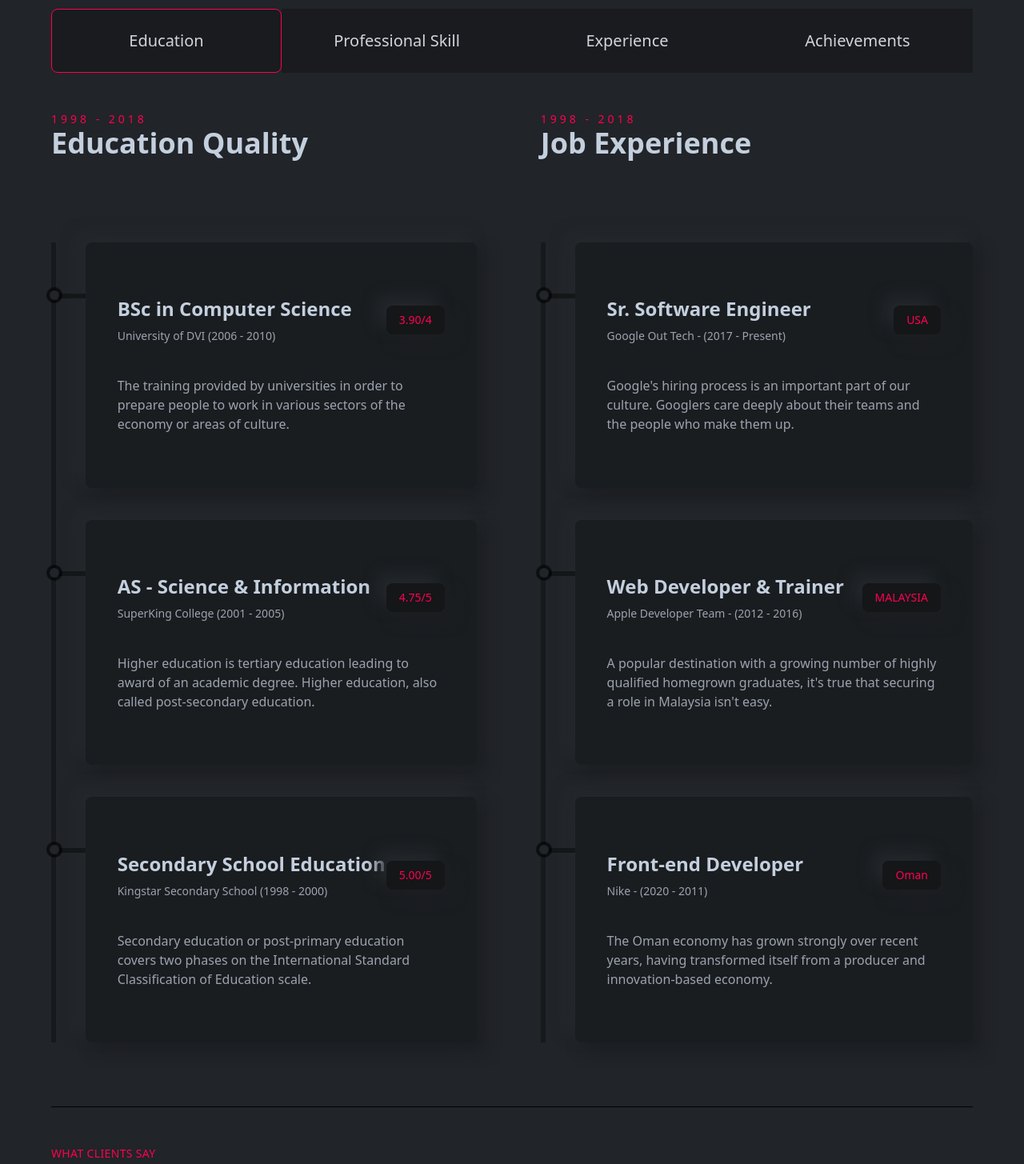
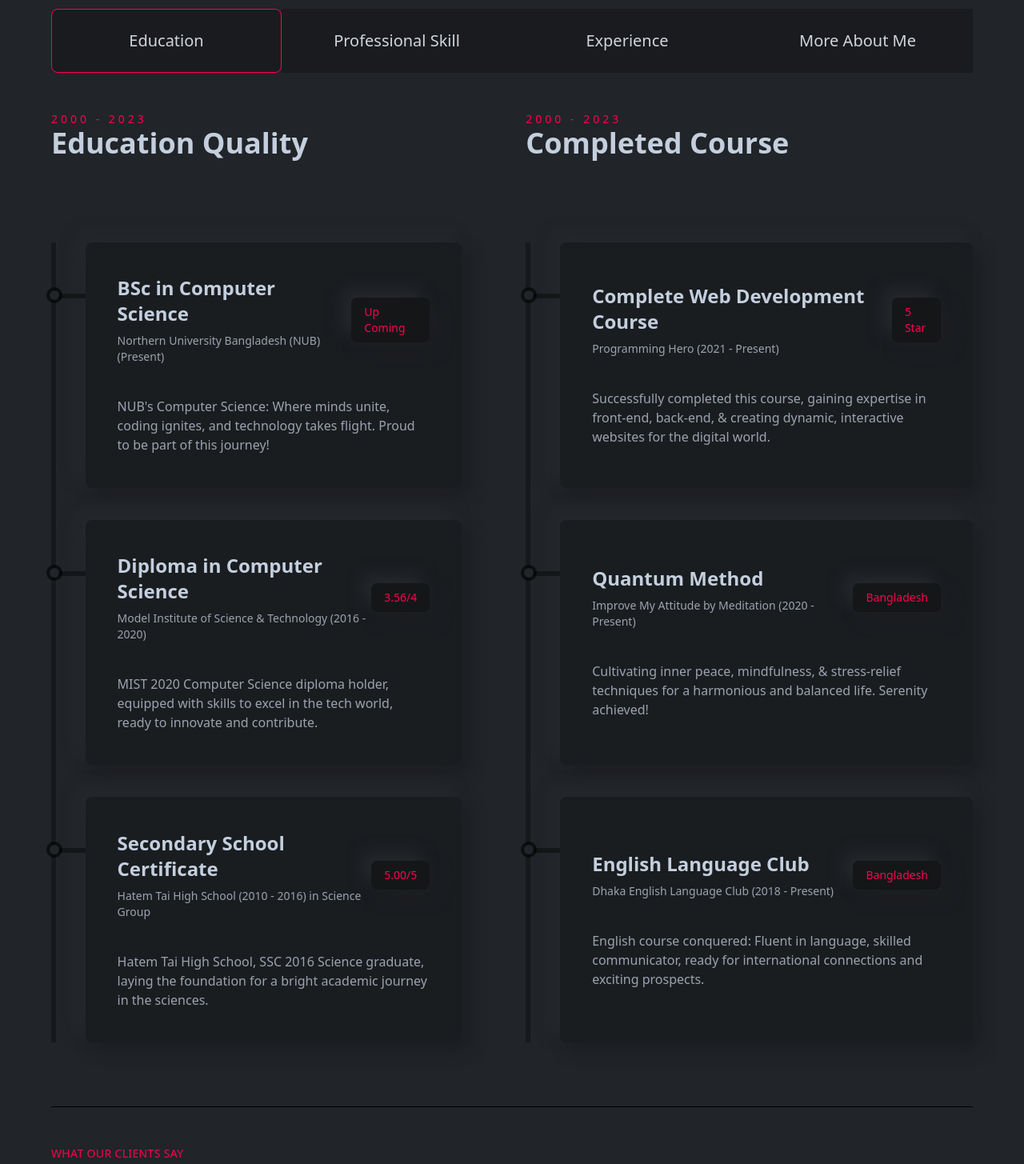
Before and after one commit to momenur/Portfolio, a React (Vite) app: page / in a window 1280 px wide. Shown: the part 3080-4535 px from the top of the page at 80% size. Built offline with nearby package versions, Linux system fonts and the light colour scheme.

Commit message:
added resume info

```diff
--- a/src/components/Contact/ContactLeft.jsx
+++ b/src/components/Contact/ContactLeft.jsx
@@ -8,7 +8,7 @@ const ContactLeft = () => {
                 <div className="flex flex-col gap-4">
                     <h3 className="text-3xl font-bold text-white">Momenur Islam</h3>
                     <p className="text-lg font-normal text-gray-400">Junior Front-End Web Developer</p>
-                    <p className="text-base tracking-wide text-gray-400">Lorem ipsum, Sapiente, reprehenderit repellendus!</p>
+                    <p className="text-base tracking-wide text-gray-400">Address: Block A-12, House #78, Road #04, Middle Badda Bazar Road, Dhaka, Bangladesh.</p>
                     <p className="flex items-center gap-2 text-base text-gray-400">Phone: <span className="text-lightText">+8801755-772447</span></p>
                     <p className="flex items-center gap-2 text-base text-gray-400">Email: {" "} <span className="text-lightText">momenurislam6@gmail.com</span></p>
                     <div>
--- a/src/components/Resume/Achivement.jsx
+++ b/src/components/Resume/Achivement.jsx
@@ -6,54 +6,50 @@ const Achivement = () => {
     >
       <div>
         <div className="py-12 font-titleFont">
-          <p className="text-sm text-designColor tracking-[4px]">2007 - 2010</p>
-          <h2 className="text-4xl font-bold">Company Experience</h2>
+          <p className="text-sm text-designColor tracking-[4px]">2000 - 2023</p>
+          <h2 className="text-2xl font-bold lgl:text-4xl">About Me</h2>
         </div>
         <div className="mt-6 w-full h-[1000px] border-l-[6px] border-l-black border-opacity-30 flex flex-col gap-10">
           <ResumeCard
-            title="Lorem ipsum dolor sit amet."
-            subTitle="Lorem ipsum dolor sit amet alternative."
+            title="As a Family Person"
+            subTitle="Belong Brown to Present."
             result="Success"
-            des="Lorem ipsum dolor sit amet consectetur adipisicing elit. Tempora itaque accusamus corporis dolor debitis natus sapiente, voluptates possimus minima totam!"
-          />
+            des="All the members of the family are highly intimate with me and I am to them too." />
           <ResumeCard
-            title="Lorem ipsum dolor sit amet."
-            subTitle="Lorem ipsum dolor sit amet alternative."
+            title="As a Friend"
+            subTitle="Belong Brown to Present."
             result="Success"
-            des="Lorem ipsum dolor sit amet consectetur adipisicing elit. Tempora itaque accusamus corporis dolor debitis natus sapiente, voluptates possimus minima totam!"
-          />
+            des="Always there to lend an ear, share laughter, offer support, and make memories that last a lifetime." />
           <ResumeCard
-            title="Lorem ipsum dolor sit amet."
-            subTitle="Lorem ipsum dolor sit amet alternative."
+            title="As a Social Person."
+            subTitle="Belong Brown to Present."
             result="Success"
-            des="Lorem ipsum dolor sit amet consectetur adipisicing elit. Tempora itaque accusamus corporis dolor debitis natus sapiente, voluptates possimus minima totam!"
+            des="Thriving in connections, fostering inclusivity, spreading positivity, and embracing diverse perspectives for meaningful interactions."
           />
         </div>
       </div>
       <div>
         <div className="py-12 font-titleFont">
-          <p className="text-sm text-designColor tracking-[4px]">2007 - 2010</p>
-          <h2 className="text-4xl font-bold">Job Experience</h2>
+          <p className="text-sm text-designColor tracking-[4px]">2000 - 2023</p>
+          <h2 className="text-2xl font-bold lgl:text-4xl">More About Me</h2>
         </div>
         <div className="mt-6 w-full h-[1000px] border-l-[6px] border-l-black border-opacity-30 flex flex-col gap-10">
           <ResumeCard
-            title="Lorem ipsum dolor sit amet."
-            subTitle="Lorem ipsum dolor sit amet alternative."
+            title="As an Employee"
+            subTitle="2016 - 2020"
             result="Success"
-            des="Lorem ipsum dolor sit amet consectetur adipisicing elit. Tempora itaque accusamus corporis dolor debitis natus sapiente, voluptates possimus minima totam!"
+            des="Diligent, proactive, reliable, and dedicated, consistently delivering high-quality work and contributing to the success of the team."
           />
           <ResumeCard
-            title="Lorem ipsum dolor sit amet."
-            subTitle="Lorem ipsum dolor sit amet alternative."
+            title="As a Citizen"
+            subTitle="Belong Brown to Present."
             result="Success"
-            des="Lorem ipsum dolor sit amet consectetur adipisicing elit. Tempora itaque accusamus corporis dolor debitis natus sapiente, voluptates possimus minima totam!"
-          />
+            des="Committed to the community, upholding values, respecting laws, and actively contributing to the betterment of society."/>
           <ResumeCard
-            title="Lorem ipsum dolor sit amet."
-            subTitle="Lorem ipsum dolor sit amet alternative."
+            title="As a Teacher"
+            subTitle="2021 - 2022"
             result="Success"
-            des="Lorem ipsum dolor sit amet consectetur adipisicing elit. Tempora itaque accusamus corporis dolor debitis natus sapiente, voluptates possimus minima totam!"
-          />
+            des=" Inspiring minds, fostering curiosity, guiding knowledge, and empowering students to reach their full potential." />
         </div>
       </div>
     </motion.div>
--- a/src/components/Resume/Education.jsx
+++ b/src/components/Resume/Education.jsx
@@ -5,53 +5,53 @@ const Education = () => {
         <motion.div initial={{opacity:0}} animate={{opacity:1, transition:{duration:.5}}} className="flex flex-col gap-20 lgl:flex-row">
             <div>
                 <div className="py-12">
-                    <p className="text-sm text-designColor tracking-[4px]">1998 - 2018</p>
-                    <h2 className="text-4xl font-bold">Education Quality</h2>
+                    <p className="text-sm text-designColor tracking-[4px]">2000 - 2023</p>
+                    <h2 className="text-2xl font-bold lgl:text-4xl">Education Quality</h2>
                 </div>
                 <div className="mt-6 lgl:mt-14 w-full h-[1000px] border-l-[6px] border-l-black border-opacity-30 flex flex-col gap-10">
                     <ResumeCard
                         title="BSc in Computer Science"
-                        subTitle="University of DVI (2006 - 2010)"
-                        result="3.90/4"
-                        des="The training provided by universities in order to prepare people to work in various sectors of the economy or areas of culture."
+                        subTitle="Northern University Bangladesh (NUB) (Present)"
+                        result="Up Coming"
+                        des="NUB's Computer Science: Where minds unite, coding ignites, and technology takes flight. Proud to be part of this journey!"
                     />
                     <ResumeCard
-                        title="AS - Science & Information"
-                        subTitle="SuperKing College (2001 - 2005)"
-                        result="4.75/5"
-                        des="Higher education is tertiary education leading to award of an academic degree. Higher education, also called post-secondary education."
+                        title="Diploma in Computer Science"
+                        subTitle="Model Institute of Science & Technology (2016 - 2020)"
+                        result="3.56/4"
+                        des="MIST 2020 Computer Science diploma holder, equipped with skills to excel in the tech world, ready to innovate and contribute."
                     />
                     <ResumeCard
-                        title="Secondary School Education"
-                        subTitle="Kingstar Secondary School (1998 - 2000)"
+                        title="Secondary School Certificate"
+                        subTitle="Hatem Tai High School (2010 - 2016) in Science Group"
                         result="5.00/5"
-                        des="Secondary education or post-primary education covers two phases on the International Standard Classification of Education scale."
+                        des="Hatem Tai High School, SSC 2016 Science graduate, laying the foundation for a bright academic journey in the sciences."
                     />
                 </div>
             </div>
             <div>
                 <div className="py-12">
-                    <p className="text-sm text-designColor tracking-[4px]">1998 - 2018</p>
-                    <h2 className="text-4xl font-bold">Job Experience</h2>
+                    <p className="text-sm text-designColor tracking-[4px]">2000 - 2023</p>
+                    <h2 className="text-2xl font-bold lgl:text-4xl">Completed Course</h2>
                 </div>
                 <div className="mt-6 lgl:mt-14 w-full h-[1000px] border-l-[6px] border-l-black border-opacity-30 flex flex-col gap-10">
                     <ResumeCard
-                        title="Sr. Software Engineer"
-                        subTitle="Google Out Tech - (2017 - Present)"
-                        result="USA"
-                        des="Google's hiring process is an important part of our culture. Googlers care deeply about their teams and the people who make them up."
+                        title="Complete Web Development Course"
+                        subTitle="Programming Hero  (2021 - Present)"
+                        result="5 Star"
+                        des="Successfully completed this course, gaining expertise in front-end, back-end, & creating dynamic, interactive websites for the digital world."
                     />
                     <ResumeCard
-                        title="Web Developer & Trainer"
-                        subTitle="Apple Developer Team - (2012 - 2016)"
-                        result="MALAYSIA"
-                        des="A popular destination with a growing number of highly qualified homegrown graduates, it's true that securing a role in Malaysia isn't easy."
+                        title="Quantum Method"
+                        subTitle="Improve My Attitude by Meditation (2020 - Present)"
+                        result="Bangladesh"
+                        des="Cultivating inner peace, mindfulness, & stress-relief techniques for a harmonious and balanced life. Serenity achieved!"
                     />
                     <ResumeCard
-                        title="Front-end Developer"
-                        subTitle="Nike - (2020 - 2011)"
-                        result="Oman"
-                        des="The Oman economy has grown strongly over recent years, having transformed itself from a producer and innovation-based economy."
+                        title="English Language Club"
+                        subTitle="Dhaka English Language Club (2018 - Present)"
+                        result="Bangladesh"
+                        des="English course conquered: Fluent in language, skilled communicator, ready for international connections and exciting prospects."
                     />
                 </div>
             </div>
--- a/src/components/Resume/Experience.jsx
+++ b/src/components/Resume/Experience.jsx
@@ -6,53 +6,54 @@ const Experience = () => {
     >
       <div>
         <div className="py-12">
-          <p className="text-sm text-designColor tracking-[4px]">2010 - 2022</p>
-          <h2 className="text-4xl font-bold">Job Experience</h2>
+          <p className="text-sm text-designColor tracking-[4px]">2016 - 2023</p>
+          <h2 className="text-2xl font-bold lgl:text-4xl">Job Experience</h2>
         </div>
         <div className="mt-6 w-full h-[1000px] border-l-[6px] border-l-black border-opacity-30 flex flex-col gap-10">
           <ResumeCard
-            title="Sr. Software Engineer"
-            subTitle="Google Out Tech - (2017 - Present)"
-            result="USA"
-            des="Google's hiring process is an important part of our culture. Googlers care deeply about their teams and the people who make them up."
+            title="Junior Instructor"
+            subTitle="Model Institute of Science & Technology  (2021 - 2022)"
+            result="GAZIPUR"
+            des="As a teacher, inspiring minds, fostering tech knowledge, shaping future innovators. Empowering the next generation of tech enthusiasts."
           />
           <ResumeCard
-            title="Web Developer & Trainer"
-            subTitle="Apple Developer Team - (2012 - 2016)"
-            result="MALAYSIA"
-            des="A popular destination with a growing number of highly qualified homegrown graduates, it's true that securing a role in Malaysia isn't easy."
+            title="IT Support Engineer"
+            subTitle="Marico Bangladesh LTD (2016 - 2000)"
+            result="DHAKA"
+            des="This job give a big opportunity to improve my communication skill. and this is the my first job"
           />
           <ResumeCard
-            title="Front-end Developer"
-            subTitle="Nike - (2020 - 2011)"
-            result="Oman"
-            des="The Oman economy has grown strongly over recent years, having transformed itself from a producer and innovation-based economy."
+            title="Web Development Trainer"
+            subTitle="Model Institute of Science & Technology (2 Months)"
+            result="GAZIPUR
+            "
+            des="Nurturing coding talents, crafting web wizards, empowering learners to build online wonders. Inspiring growth!"
           />
         </div>
       </div>
       <div>
         <div className="py-12">
-          <p className="text-sm text-designColor tracking-[4px]">2001 - 2020</p>
-          <h2 className="text-4xl font-bold">Trainer Experience</h2>
+          <p className="text-sm text-designColor tracking-[4px]">2016 - 2023</p>
+          <h2 className="text-2xl font-bold lgl:text-4xl">Other Experience</h2>
         </div>
         <div className="mt-6 w-full h-[1000px] border-l-[6px] border-l-black border-opacity-30 flex flex-col gap-10">
           <ResumeCard
-            title="Gym Instructor"
-            subTitle="Rainbow Gym Center (2015 - 2020)"
+            title="Web Development"
+            subTitle="Continue Give Afford (2018 - 2023)"
             result="DHAKA"
-            des="The training provided by universities in order to prepare people to work in various sectors of the economy or areas of culture."
+            des="Crafting digital experiences, coding creativity, weaving functionality and design into captivating online landscapes."
           />
           <ResumeCard
-            title="Web Developer and Instructor"
-            subTitle="SuperKing College (2010 - 2014)"
-            result="CANADA"
-            des="Higher education is tertiary education leading to award of an academic degree. Higher education, also called post-secondary education."
+            title="Completed Project"
+            subTitle="Dhaka Gulsan Badda (2018 - 2023)"
+            result="DHAKA"
+            des="I completed more then 20 project, Some Project of Them Show in Project Section."
           />
           <ResumeCard
-            title="School Teacher"
-            subTitle="Kingstar Secondary School (2001 - 2010)"
-            result="NEVADA"
-            des="Secondary education or post-primary education covers two phases on the International Standard Classification of Education scale."
+            title="Event Management"
+            subTitle="Model Institute of Science & Technology (2006 - 2020)"
+            result="GAZIPU"
+            des="More then 5 Academic Event successfully completed and it was awesome and exciting."
           />
         </div>
       </div>
--- a/src/components/Resume/Resume.jsx
+++ b/src/components/Resume/Resume.jsx
@@ -37,7 +37,7 @@ const Resume = () => {
                         setSkillData(false) &
                         setExperienceData(false) &
                         setAchievementData(true)
-                    } className={`${achievementData ? "border-designColor rounded-lg" : "border-transparent"} resumeLi`}>Achievements</li>
+                    } className={`${achievementData ? "border-designColor rounded-lg" : "border-transparent"} resumeLi`}>More About Me</li>
                 </ul>
             </div>
 
--- a/src/components/Testimonial/Testimonial.jsx
+++ b/src/components/Testimonial/Testimonial.jsx
@@ -35,8 +35,8 @@ const Testimonial = () => {
         speed: 500,
         slidesToShow: 1,
         slidesToScroll: 1,
-        nextArrow:<SampleNextArrow></SampleNextArrow>,
-        prevArrow:<SamplePrevArrow></SamplePrevArrow>,
+        nextArrow: <SampleNextArrow></SampleNextArrow>,
+        prevArrow: <SamplePrevArrow></SamplePrevArrow>,
         beforeChange: (prev, next) => {
             setDotActive(next);
         },
@@ -81,7 +81,7 @@ const Testimonial = () => {
     };
     return (
         <section id="testimonial" className="border-b-[1px] border-b-black pb-20">
-            <Title title="what clients say" description="testimonial"></Title>
+            <Title title="what our clients say" description="testimonial"></Title>
             {/* Main Div */}
             <div>
                 <div className="max-w-6xl mx-auto">
@@ -91,8 +91,41 @@ const Testimonial = () => {
                                 <div className="w-full lgl:w-[35%] h-full bg-gradient-to-r from-[#1e2024] to-[#23272b] shadow-shadowOne p-8 rounded-lg flex flex-col gap-8 justify-center">
                                     <img className="object-cover rounded-lg h-72" src={client2} alt="" />
                                     <div>
+                                        <p className="mb-2 text-xs tracking-wide uppercase text-designColor">Dhaka - Bangladesh</p>
+                                        <h2 className="text-2xl font-bold">Shakib Hasan</h2>
+                                        <p className="text-base tracking-wide text-gray-500">JavaScript Developer</p>
+                                    </div>
+                                </div>
+                                <div className="w-full lgl:w-[60%] h-full flex flex-col justify-between">
+                                    <img className="w-20 lgl:w-32" src={quortImg} alt="" />
+                                    <div className="w-full h-[70%] py-10 bg-gradient-to-r from-[#1e2024] to-[#23272b] rounded-lg shadow-shadowOne p-8 flex flex-col gap-8 justify-center">
+                                        <div className="flex flex-col justify-between py-6 border-b-2 lgl:items-center lgl:flex-row border-b-gray-900">
+                                            <div>
+                                                <h3 className="text-2xl font-medium tracking-wide">Gain Solutions.</h3>
+                                                <p className="mt-3 text-base text-gray-400">via Upwork - mar 4, 2020 - present</p>
+                                            </div>
+                                            <div className="flex gap-1 text-yellow-500">
+                                                <RiStarFill></RiStarFill>
+                                                <RiStarFill></RiStarFill>
+                                                <RiStarFill></RiStarFill>
+                                                <RiStarFill></RiStarFill>
+                                                <RiStarFill></RiStarFill>
+                                            </div>
+                                        </div>
+                                        <p className="text-base font-medium leading-6 tracking-wide text-gray-400">An outstanding front-end developer with an impeccable eye for design and a knack for creating seamless user experiences. Your passion, attention to detail, and commitment to excellence truly set you apart.
+                                        </p>
+                                    </div>
+                                </div>
+                            </div>
+                        </div>
+                        {/* Slider 2 is Start */}
+                        <div className="w-full">
+                            <div className="flex flex-col justify-between w-full lgl:flex-row">
+                                <div className="w-full lgl:w-[35%] h-full bg-gradient-to-r from-[#1e2024] to-[#23272b] shadow-shadowOne p-8 rounded-lg flex flex-col gap-8 justify-center">
+                                    <img className="object-cover rounded-lg h-72" src={client1} alt="" />
+                                    <div>
                                         <p className="mb-2 text-xs tracking-wide uppercase text-designColor">Bound - Trolola</p>
-                                        <h2 className="text-2xl font-bold">Jone Duone Joe</h2>
+                                        <h2 className="text-2xl font-bold">M.A Addito Shomrat</h2>
                                         <p className="text-base tracking-wide text-gray-500">Operation Officer</p>
                                     </div>
                                 </div>
@@ -112,39 +145,7 @@ const Testimonial = () => {
                                                 <RiStarFill></RiStarFill>
                                             </div>
                                         </div>
-                                        <p className="text-base font-medium leading-6 tracking-wide text-gray-400">Lorem ipsum, dolor sit amet consectetur adipisicing elit. Ut, ex obcaecati, officiis labore eligendi placeat, eos numquam ab tempora error veritatis nihil earum quaerat quod. Doloremque hic laudantium voluptatem tempora dicta, necessitatibus totam architecto, a quas quibusdam aspernatur tenetur ipsum.</p>
-                                    </div>
-                                </div>
-                            </div>
-                        </div>
-                        {/* Slider 2 is Start */}
-                        <div className="w-full">
-                            <div className="flex flex-col justify-between w-full lgl:flex-row">
-                                <div className="w-full lgl:w-[35%] h-full bg-gradient-to-r from-[#1e2024] to-[#23272b] shadow-shadowOne p-8 rounded-lg flex flex-col gap-8 justify-center">
-                                    <img className="object-cover rounded-lg h-72" src={client1} alt="" />
-                                    <div>
-                                        <p className="mb-2 text-xs tracking-wide uppercase text-designColor">Bound - Trolola</p>
-                                        <h2 className="text-2xl font-bold">Shakib Hasan</h2>
-                                        <p className="text-base tracking-wide text-gray-500">Operation Officer</p>
-                                    </div>
-                                </div>
-                                <div className="w-full lgl:w-[60%] h-full flex flex-col justify-between">
-                                    <img className="w-20 lgl:w-32" src={quortImg} alt="" />
-                                    <div className="w-full h-[70%] py-10 bg-gradient-to-r from-[#1e2024] to-[#23272b] rounded-lg shadow-shadowOne p-8 flex flex-col gap-8 justify-center">
-                                        <div className="flex flex-col justify-between py-6 border-b-2 lgl:items-center lgl:flex-row border-b-gray-900">
-                                            <div>
-                                                <h3 className="text-2xl font-medium tracking-wide">Travel Mobile App Design.</h3>
-                                                <p className="mt-3 text-base text-gray-400">via Upwork - mar 4, 2015 - Aug 30, 2021 test</p>
-                                            </div>
-                                            <div className="flex gap-1 text-yellow-500">
-                                                <RiStarFill></RiStarFill>
-                                                <RiStarFill></RiStarFill>
-                                                <RiStarFill></RiStarFill>
-                                                <RiStarFill></RiStarFill>
-                                                <RiStarFill></RiStarFill>
-                                            </div>
-                                        </div>
-                                        <p className="text-base font-medium leading-6 tracking-wide text-gray-400">Lorem ipsum, dolor sit amet consectetur adipisicing elit. Ut, ex obcaecati, officiis labore eligendi placeat, eos numquam ab tempora error veritatis nihil earum quaerat quod. Doloremque hic laudantium voluptatem tempora dicta, necessitatibus totam architecto, a quas quibusdam aspernatur tenetur ipsum.</p>
+                                        <p className="text-base font-medium leading-6 tracking-wide text-gray-400">My dear friend, you are an exceptional front-end web developer, blending artistic flair with technical expertise to build captivating user interfaces, elevating the online world with your skill and dedication. Keep shining!</p>
                                     </div>
                                 </div>
                             </div>
```
Also changed, not shown: src/components/Resume/Skills.jsx (+91 -71 lines). Lines whose indentation alone changed are shown as unchanged.
